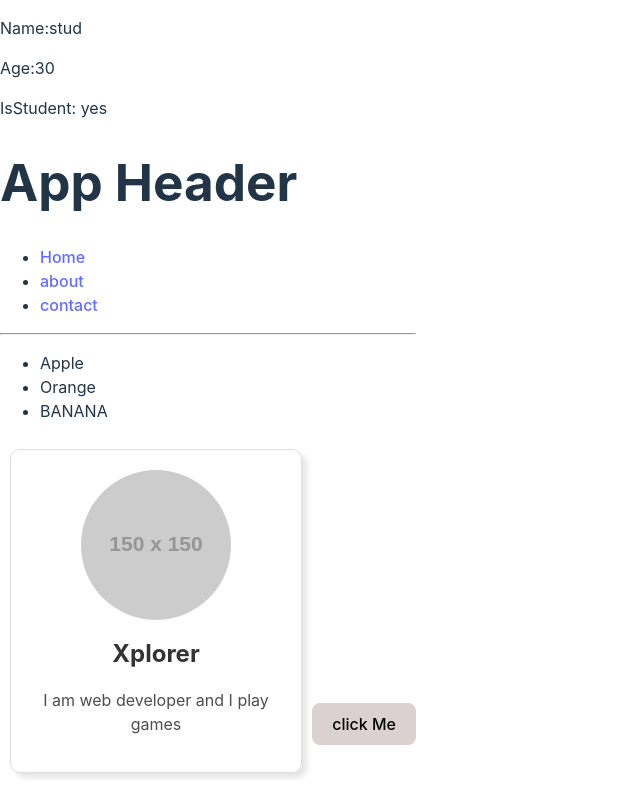
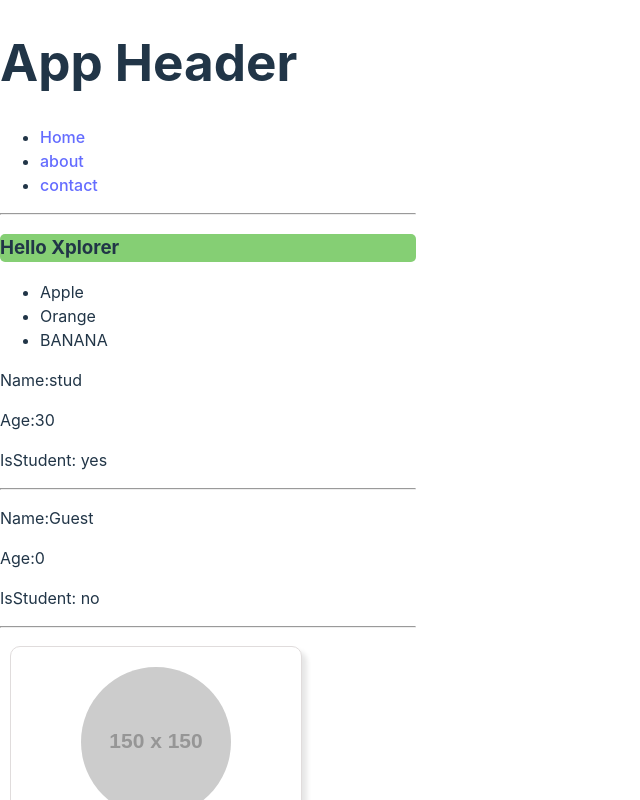
Before and after one commit to PratikBhosale01/REACT, a React (Vite) app in the folder my-react-project/: page / in a window 1280 px wide. Shown: the top 800 px of the page, without its empty margins (0-640 px from the left). Built offline with nearby package versions, Linux system fonts and the light colour scheme.

Commit message:
condition

```diff
--- a/my-react-project/src/App.jsx
+++ b/my-react-project/src/App.jsx
@@ -4,13 +4,17 @@ import AppFood from './AppFood.jsx'
 import AppCard from './AppCard.jsx'
 import Button from './Button/button.jsx'
 import Student from './Student/Student.jsx'
+import UserGreet from './UserGreet.jsx'
 function App() {
 
   return(
     <>
+
+    <AppHeader/>
+    <UserGreet isLoggedIn={true} username="Xplorer" />
+    <AppFood/>
     <Student name="stud"  age={30}  isStudent={true}/>
-    <AppHeader/>
-    <AppFood/>
+    <Student/>
     <AppCard/>
     <Button/>
     <AppFooter/>
--- a/my-react-project/src/Student/Student.jsx
+++ b/my-react-project/src/Student/Student.jsx
@@ -7,6 +7,7 @@ function student(props){
             <p> Name:{props.name} </p>
             <p> Age:{props.age} </p>
             <p> IsStudent: {props.isStudent? "yes" : "no"} </p>
+            <hr />
 
         </div>
     );
--- /dev/null
+++ b/my-react-project/src/UserGreet.jsx
@@ -0,0 +1,14 @@
+
+
+function UserGreet(props) {
+
+ const GreetMsg =<h3 className="Greet-msg">Hello {props.username} </h3>
+ const LogProm =<h3 className="log-Prom">logging to user </h3>
+
+
+  return(
+    props.isLoggedIn? GreetMsg : LogProm
+  )
+}
+
+export default UserGreet
--- a/my-react-project/src/index.css
+++ b/my-react-project/src/index.css
@@ -80,3 +80,14 @@ h1 {
   color: hsl(0, 0%, 30%);
 
 }
+.log-Prom{
+  background-color: rgb(207, 116, 116);
+  border-radius:5px ;
+
+}
+
+.Greet-msg{
+  background-color: rgb(133, 207, 116);
+  border-radius:5px ;
+
+}
```
